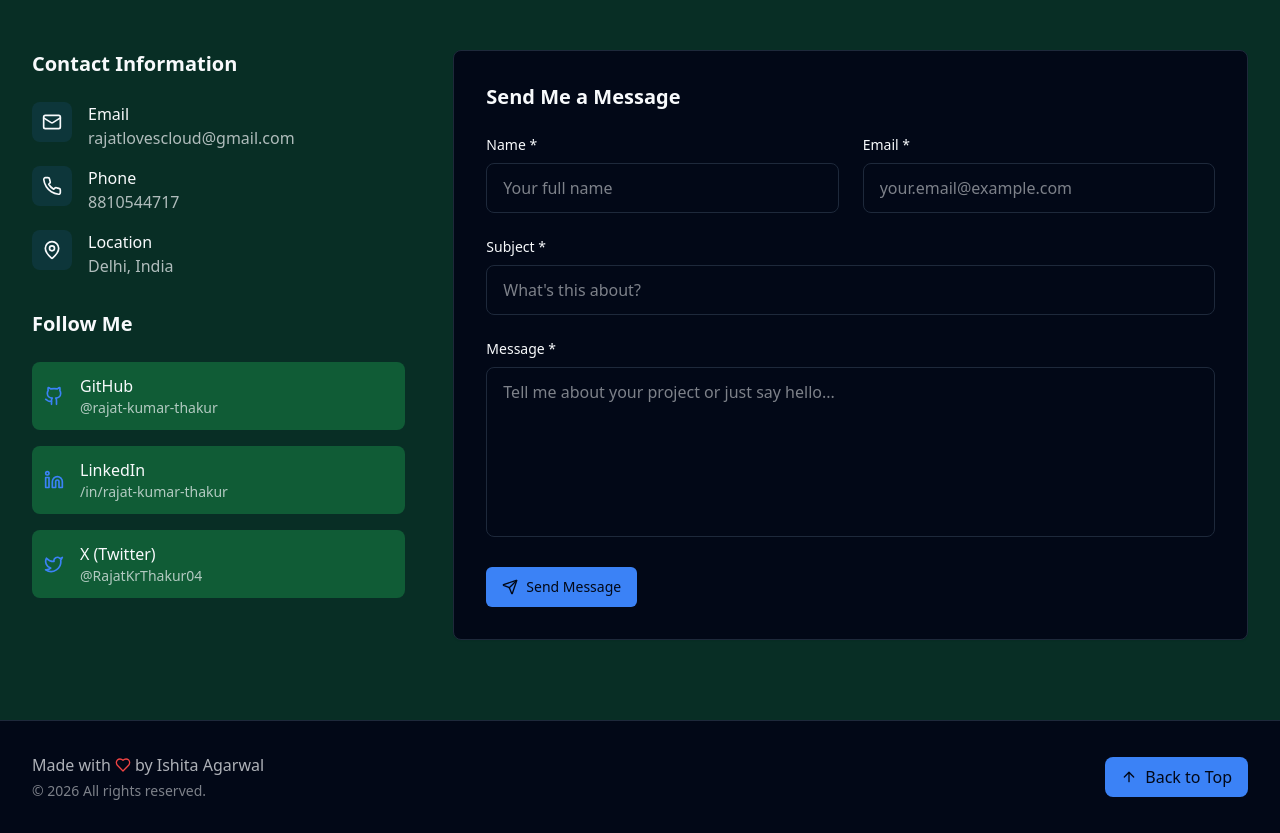
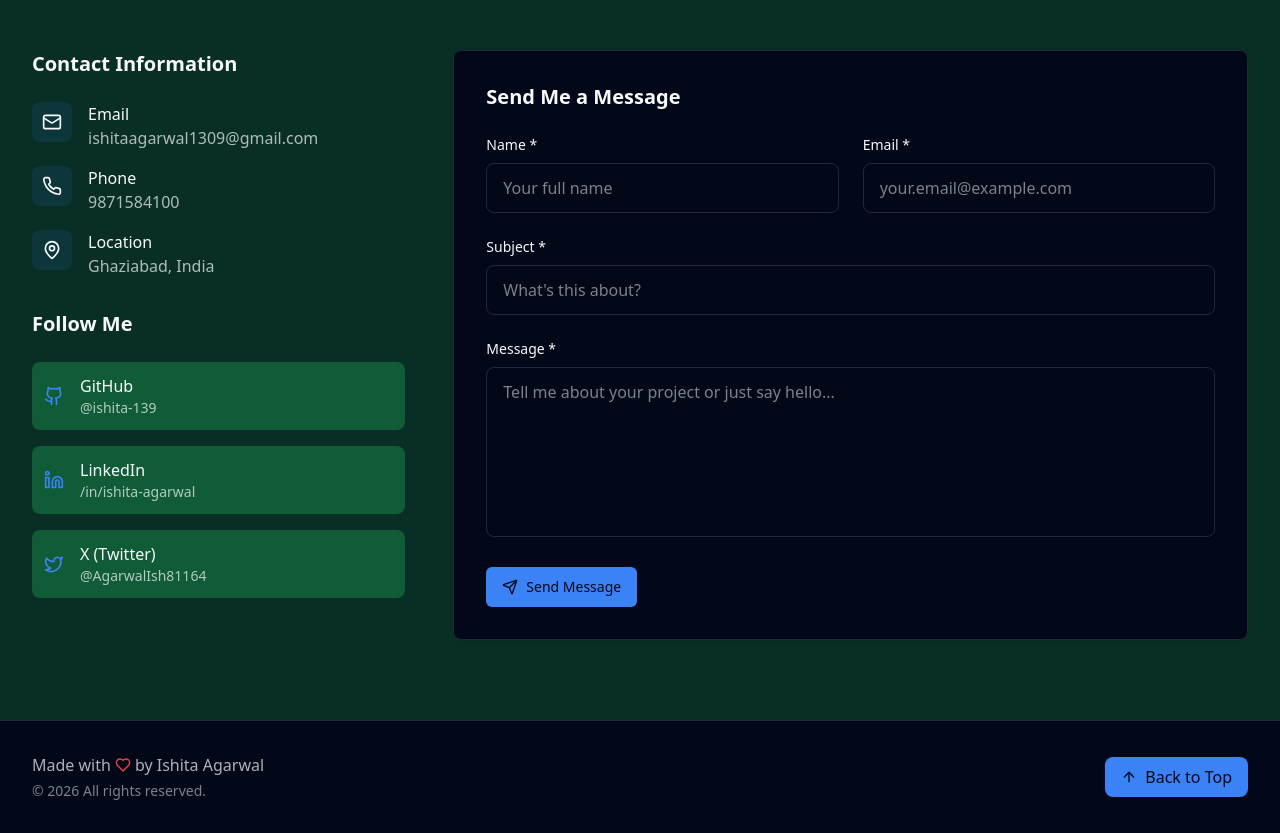
Before and after one commit to ishita-139/Portfolio-main, a Next.js app: page / in a window 1280 px wide. Shown: the part 7560-8393 px from the top of the page. Built offline with nearby package versions, Linux system fonts and the light colour scheme.

Commit message:
Update contact information and social links

```diff
--- a/components/Contact.tsx
+++ b/components/Contact.tsx
@@ -55,20 +55,20 @@ export function Contact() {
     {
       icon: <Mail className="h-5 w-5" />,
       title: 'Email',
-      details: 'rajatlovescloud@gmail.com',
-      href: 'mailto:rajatlovescloud@gmail.com'
+      details: 'ishitaagarwal1309@gmail.com',
+      href: 'mailto:ishitaagarwal1309@gmail.com'
     },
     {
       icon: <Phone className="h-5 w-5" />,
       title: 'Phone',
-      details: '8810544717',
-      href: 'tel:8810544717'
+      details: '9871584100',
+      href: 'tel:9871584100'
     },
     {
       icon: <MapPin className="h-5 w-5" />,
       title: 'Location',
-      details: 'Delhi, India',
-      href: 'https://maps.google.com/?q=Delhi,India'
+      details: 'Ghaziabad, India',
+      href: 'https://maps.google.com/?q=Ghaziabad,India'
     }
   ];
 
@@ -76,20 +76,20 @@ export function Contact() {
     {
       icon: <Github className="h-5 w-5" />,
       name: 'GitHub',
-      href: 'https://github.com/rajat-kumar-thakur',
-      username: '@rajat-kumar-thakur'
+      href: 'https://github.com/ishita-139',
+      username: '@ishita-139'
     },
     {
       icon: <Linkedin className="h-5 w-5" />,
       name: 'LinkedIn',
-      href: 'https://linkedin.com/in/rajat-kumar-thakur',
-      username: '/in/rajat-kumar-thakur'
+      href: 'https://www.linkedin.com/in/ishita-agarwal-a65168238/',
+      username: '/in/ishita-agarwal'
     },
     {
       icon: <Twitter className="h-5 w-5" />,
       name: 'X (Twitter)',
-      href: 'https://x.com/RajatKrThakur04',
-      username: '@RajatKrThakur04'
+      href: 'https://x.com/AgarwalIsh81164',
+      username: '@AgarwalIsh81164'
     }
   ];
 
```
